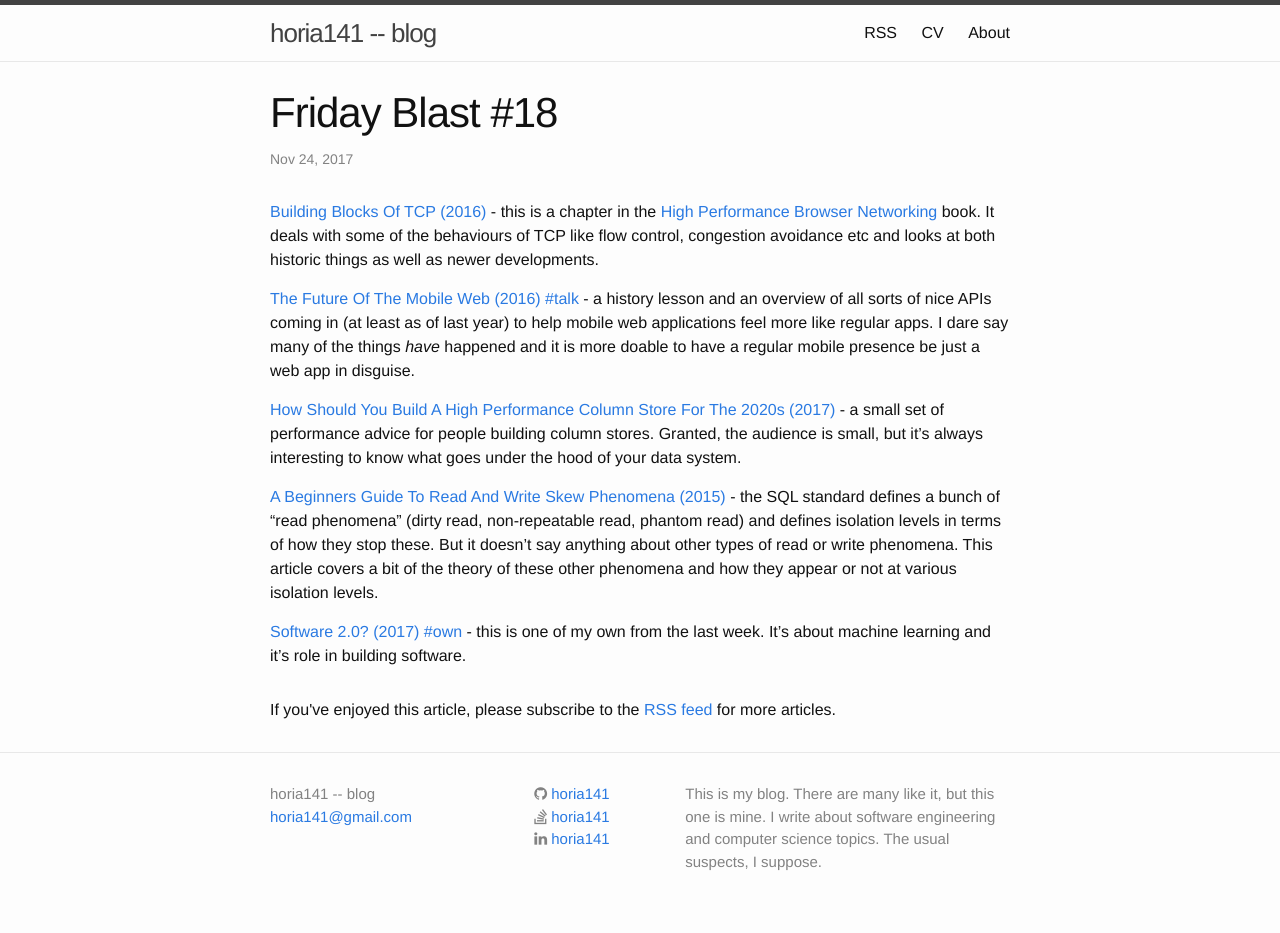
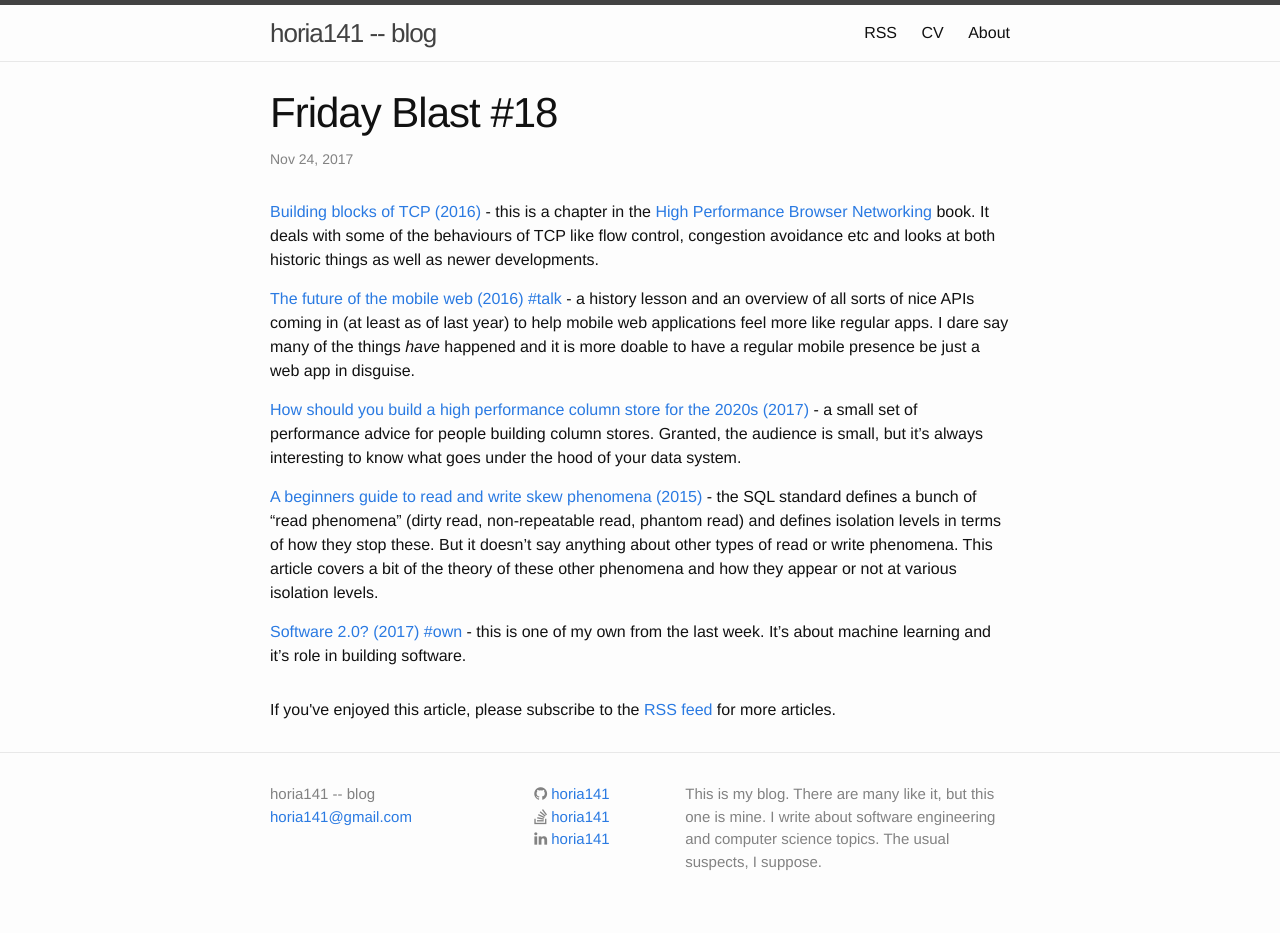
Before and after one commit to horia141/horia141.github.io, a Jekyll site: the page built from _posts/2017-11-24-friday-blast-18.md, in a window 1280 px wide. Built offline with Jekyll 4.4.1, drawn with Linux system fonts in a browser that asks for light colours; comment, search, counter and statistics services are not loaded.

Commit message:
Small text changes

```diff
--- a/_posts/2017-11-24-friday-blast-18.md
+++ b/_posts/2017-11-24-friday-blast-18.md
@@ -9,12 +9,12 @@ math: true
 title: 'Friday Blast #18'
 ---
 
-[Building Blocks Of TCP (2016)](https://hpbn.co/building-blocks-of-tcp/) - this is a chapter in the [High Performance Browser Networking](https://hpbn.co/) book. It deals with some of the behaviours of TCP like flow control, congestion avoidance etc and looks at both historic things as well as newer developments.
+[Building blocks of TCP (2016)](https://hpbn.co/building-blocks-of-tcp/) - this is a chapter in the [High Performance Browser Networking](https://hpbn.co/) book. It deals with some of the behaviours of TCP like flow control, congestion avoidance etc and looks at both historic things as well as newer developments.
 
-[The Future Of The Mobile Web (2016) #talk](https://www.youtube.com/watch?v=rWYifOE8LDc) - a history lesson and an overview of all sorts of nice APIs coming in (at least as of last year) to help mobile web applications feel more like regular apps. I dare say many of the things _have_ happened and it is more doable to have a regular mobile presence be just a web app in disguise.
+[The future of the mobile web (2016) #talk](https://www.youtube.com/watch?v=rWYifOE8LDc) - a history lesson and an overview of all sorts of nice APIs coming in (at least as of last year) to help mobile web applications feel more like regular apps. I dare say many of the things _have_ happened and it is more doable to have a regular mobile presence be just a web app in disguise.
 
-[How Should You Build A High Performance Column Store For The 2020s (2017)](https://lemire.me/blog/2017/11/10/how-should-you-build-a-high-performance-column-store-for-the-2020s/) - a small set of performance advice for people building column stores. Granted, the audience is small, but it's always interesting to know what goes under the hood of your data system.
+[How should you build a high performance column store for the 2020s (2017)](https://lemire.me/blog/2017/11/10/how-should-you-build-a-high-performance-column-store-for-the-2020s/) - a small set of performance advice for people building column stores. Granted, the audience is small, but it's always interesting to know what goes under the hood of your data system.
 
-[A Beginners Guide To Read And Write Skew Phenomena (2015)](https://vladmihalcea.com/2015/10/20/a-beginners-guide-to-read-and-write-skew-phenomena/) - the SQL standard defines a bunch of "read phenomena" (dirty read, non-repeatable read, phantom read) and defines isolation levels in terms of how they stop these. But it doesn't say anything about other types of read or write phenomena. This article covers a bit of the theory of these other phenomena and how they appear or not at various isolation levels.
+[A beginners guide to read and write skew phenomena (2015)](https://vladmihalcea.com/2015/10/20/a-beginners-guide-to-read-and-write-skew-phenomena/) - the SQL standard defines a bunch of "read phenomena" (dirty read, non-repeatable read, phantom read) and defines isolation levels in terms of how they stop these. But it doesn't say anything about other types of read or write phenomena. This article covers a bit of the theory of these other phenomena and how they appear or not at various isolation levels.
 
 [Software 2.0? (2017) #own](http://horia141.com/software-2-0.html) - this is one of my own from the last week. It's about machine learning and it's role in building software.
```
Also changed, not shown: _posts/2017-09-20-designing-data-intensive-applications-review.md (+1 -0 lines).
